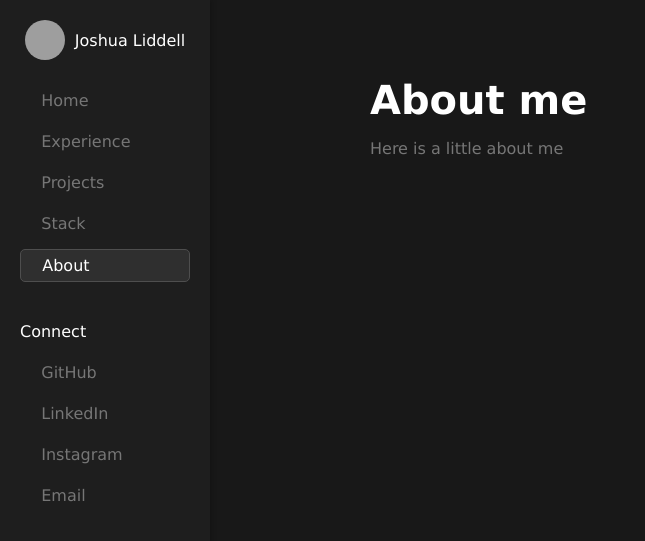
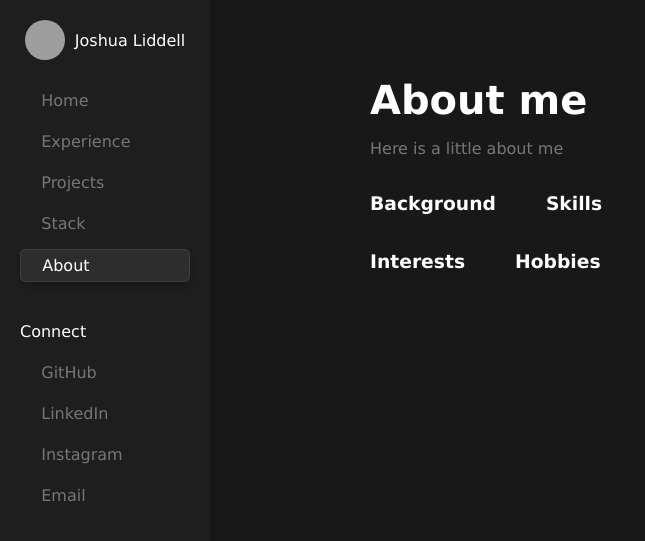
Before and after one commit to Josh-Liddell/JoshWebsite, a Jekyll site: the page built from about.html, in a window 1280 px wide. Shown: the top 541 px of the page, without its empty margins (0-645 px from the left). Built offline with Jekyll 4.4.1, drawn with Linux system fonts in a browser that asks for light colours; some web fonts are replaced; grey boxes are pictures that could not be loaded.

Commit message:
Sidebar and about page adjustments

```diff
--- a/_sass/main.scss
+++ b/_sass/main.scss
@@ -24,7 +24,7 @@ body {
     background-color: #1e1e1e;
     color: #fff;
     padding: 20px;
-    box-shadow: 2px 0 5px rgba(0, 0, 0, 0.2);
+    box-shadow: 2px 0 5px rgba(0, 0, 0, 0.05);
     position: fixed; /* Fix the sidebar position */
     height: 100vh; /* Make sidebar full viewport height */
     overflow-y: auto; /* Add scrollbar if content is too long */
@@ -56,8 +56,9 @@ body {
 
 .sidebar ul li a.current {
     color: white;
-    background-color: #2f2f2f;
-    border: 0.5px solid #4e4e4e;
+    background-color: #2d2d2d;
+    border: 0.5px solid #3e3e3e;
+    box-shadow: 0 4px 6px rgba(0, 0, 0, 0.2);
 }
 
 
@@ -123,3 +124,13 @@ body {
     background-color: #232323;
     color:rgb(161, 161, 161)
 }
+
+
+
+.aboutsections {
+    display: flex;
+}
+
+.aboutsections h3 {
+    margin-right: 50px;
+}
--- a/about.html
+++ b/about.html
@@ -5,3 +5,12 @@ title: About
 
 <h1>{{ "About me" | Capitalize }}</h1>
 <p class="subtitle">Here is a little about me</p>
+
+<div class="aboutsections">
+    <h3>Background</h3>
+    <h3>Skills</h3>
+</div>
+<div class="aboutsections">
+    <h3>Interests</h3>
+    <h3>Hobbies</h3>
+</div>
--- a/home.html
+++ b/home.html
@@ -11,7 +11,7 @@ title: Home
 </p>
 
 <ul>
-    <li><a href="/about.html" class="homebuttons">About</a></li> <li><a href="/about.html"class="homebuttons">Email</a></li>
+    <li><a href="/about.html" class="homebuttons">About</a></li> <li><a href="mailto:joshua.liddell21@gmail.com"class="homebuttons">Email</a></li>
 </ul>
 
 <h2>Recent Projects</h2>
--- a/stack.html
+++ b/stack.html
@@ -3,4 +3,4 @@ layout: default
 title: Stack
 ---
 <h1>{{ "Stack" | Capitalize }}</h1>
-<p class="subtitle">The tools and technology I use every day</p>
+<p class="subtitle">Tools and technology I use every day</p>
```
